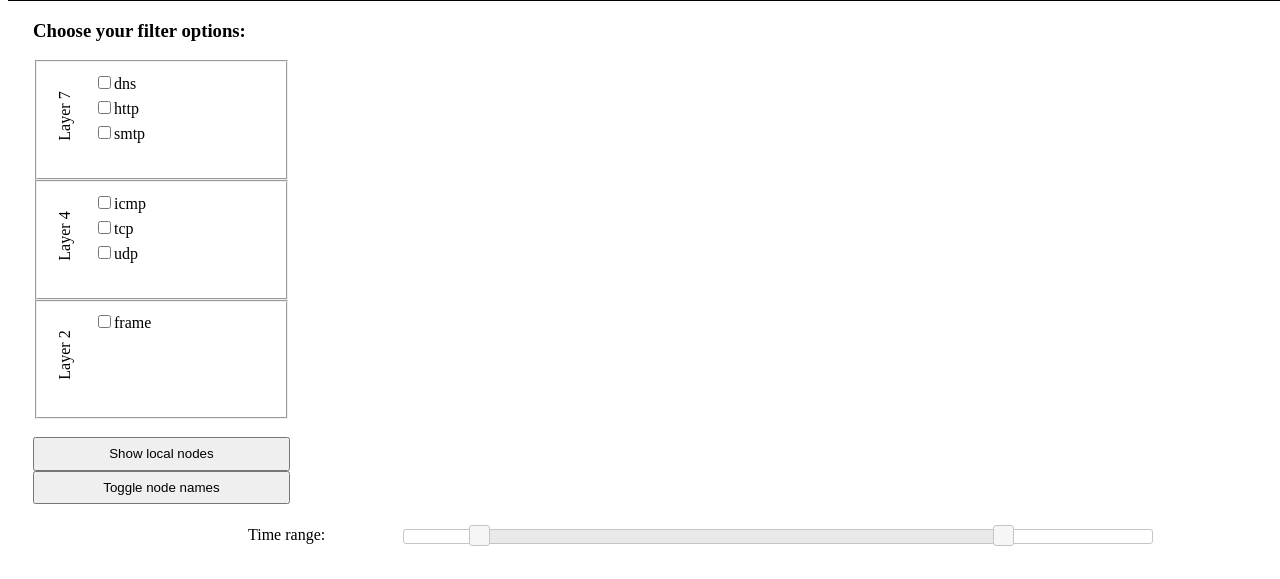
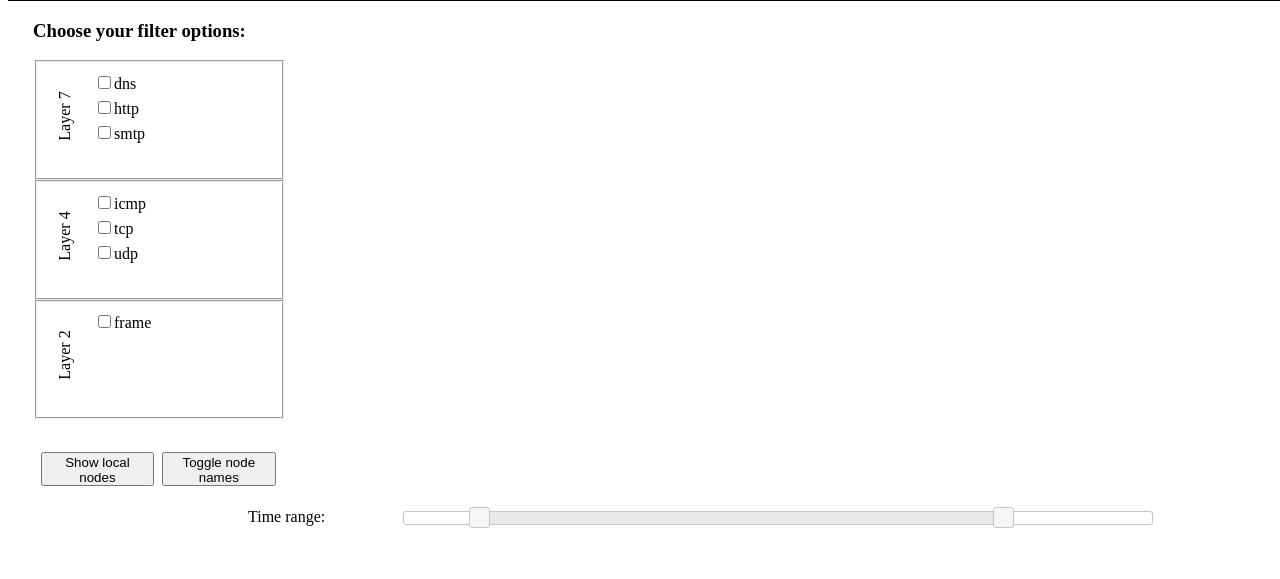
Before and after one commit to tbdn/d3_network, a website: page layout/ip_network.html in a window 1280 px wide. Shown: the part 909-1488 px from the top of the page. Drawn offline with Linux system fonts and the light colour scheme.

```diff
--- a/layout/ip_network.html
+++ b/layout/ip_network.html
@@ -22,24 +22,29 @@
     <!-- Form to display the filter checkboxes -->
     <form id="form_filter">
         <h3>Choose your filter options:</h3>
+        <div id="filterContainerMain">
             <fieldset>
                 <div class="filter_label_text">
                     <p class="filter_label_layer" id="layer_7"> Layer 7 </p>
                 </div>
+                <!-- Container for the Checkboxes - Filled in d3 -->
                 <div class="filterContainerLayer7"></div>
             </fieldset>
             <fieldset>
                 <div class="filter_label_text">
                     <p class="filter_label_layer" id="layer_4"> Layer 4 </p>
                 </div>
+                <!-- Container for the Checkboxes - Filled in d3 -->
                 <div class="filterContainerLayer4"></div>
             </fieldset>
             <fieldset>
                 <div class="filter_label_text">
                     <p class="filter_label_layer" id="layer_2"> Layer 2 </p>
                 </div>
+                <!-- Container for the Checkboxes - Filled in d3 -->
                 <div class="filterContainerLayer2"></div>
             </fieldset>
+        </div>
         <br/>
         <button id="btn_showLocalNodes">Show local nodes</button>
         <button id="btn_toggleNodeNames">Toggle node names</button>
--- a/scss/general.scss
+++ b/scss/general.scss
@@ -11,8 +11,11 @@
 }
 
 button {
-  width: 100%;
+  width: 45%;
   height: 2.5em;
+  margin-top: 15px;
+  margin-left: 3%;
+  float: left;
 }
 
 fieldset {
```
Also changed, not shown: css/main.css. Lines whose indentation alone changed are shown as unchanged.
